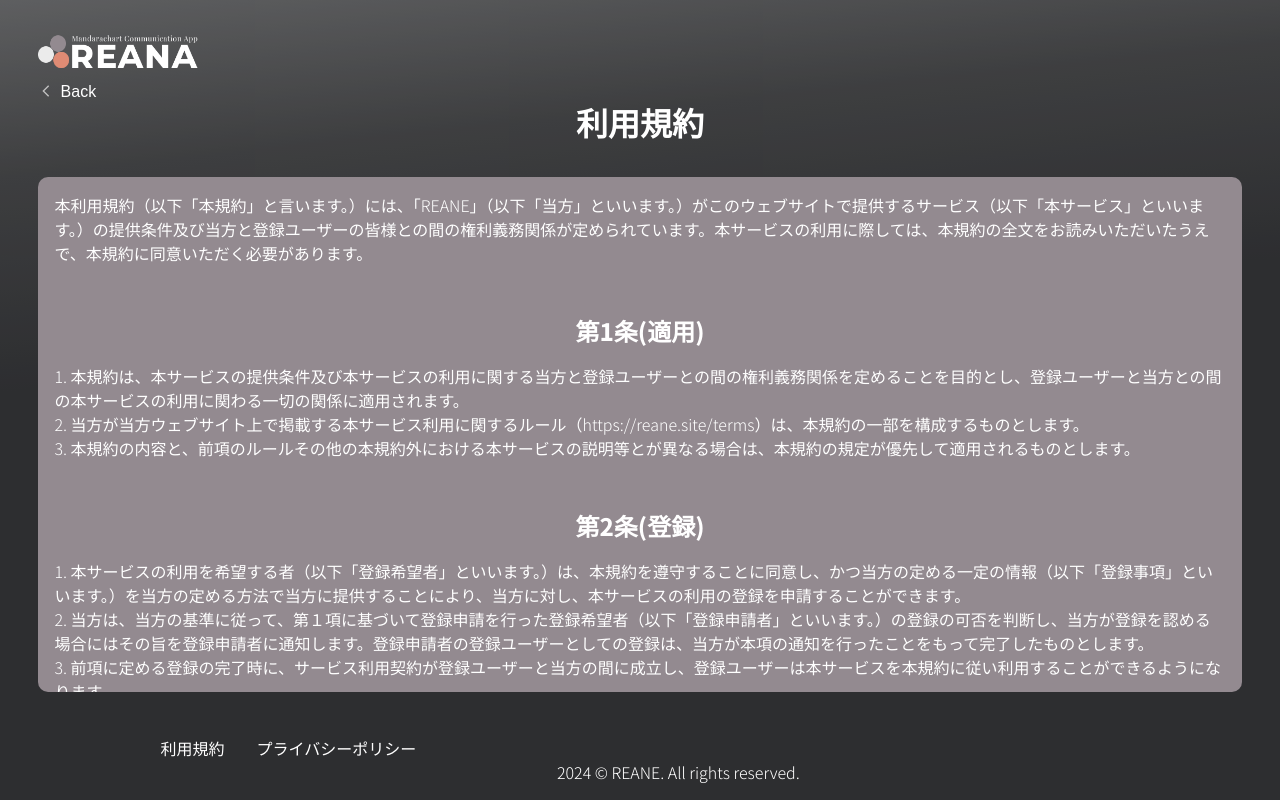
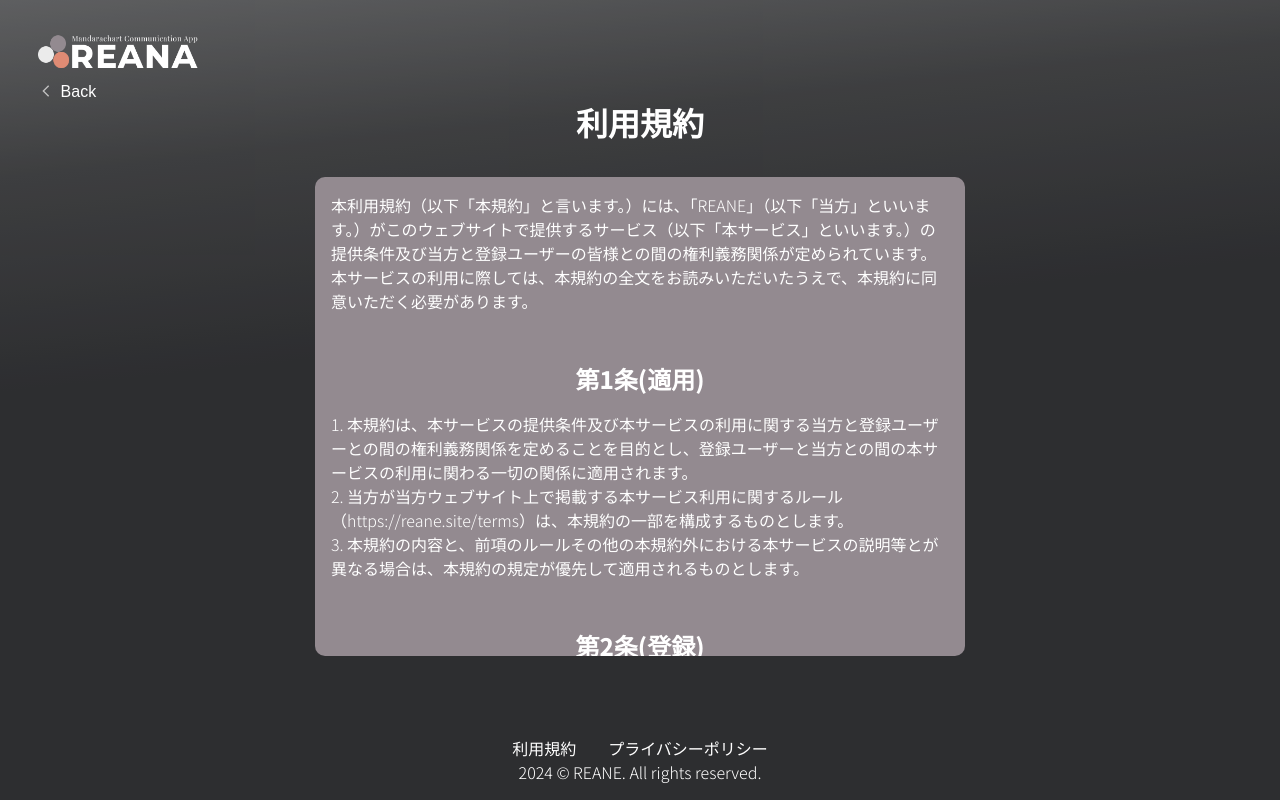
Before and after one commit to y3kh6s03/reane-frontend, a Next.js app in the folder src/: page /terms in a window 1280 px wide. Built offline with nearby package versions, Linux system fonts and the light colour scheme; no server answers.

Commit message:
プライバシーポリシーと利用規約のレイアウト修正

```diff
--- a/src/app/components/layouts/footer/Footer.tsx
+++ b/src/app/components/layouts/footer/Footer.tsx
@@ -4,15 +4,19 @@
   return (
     <footer
       style={{
+        width: "100%",
         position: 'fixed',
-        bottom: 0
+        bottom: 0,
+        left: 0
+
       }}
     >
       <div>
         <div
           style={{
-            width: '100vw',
+            width: '100%',
             maxWidth: "500px",
+            margin: "0 auto",
             display: "flex",
             gap: "2rem",
             justifyContent: "center"
--- a/src/app/features/chartView/styles/ChartView.module.scss
+++ b/src/app/features/chartView/styles/ChartView.module.scss
@@ -66,6 +66,7 @@
 .container {
   width: 100%;
   height: calc(100vh - 6rem);
+  padding-bottom: 3rem;
   display: grid;
   grid-template-rows: repeat(2, 1fr) 7fr;
   gap: 1.2rem;
--- a/src/app/privacy/page.tsx
+++ b/src/app/privacy/page.tsx
@@ -16,7 +16,7 @@
       <h1 className={styles.title}>プライバシーポリシー</h1>
       <main className={styles.mainContainer}>
         <p className={styles.paragraph}>
-          「SaboLearn」（以下「当方」といいます。）がこのウェブサイトで提供するサービス（以下「本サービス」といいます。）における、ユーザーについての個人情報を含む利用者情報の取扱いについて、以下のとおりプライバシーポリシー（以下「本ポリシー」といいます。）を定めます。
+          「REANE」（以下「当方」といいます。）がこのウェブサイトで提供するサービス（以下「本サービス」といいます。）における、ユーザーについての個人情報を含む利用者情報の取扱いについて、以下のとおりプライバシーポリシー（以下「本ポリシー」といいます。）を定めます。
         </p>
         <h2 className={styles.heading}>収集する利用者情報及び収集方法</h2>
         <p className={styles.paragraph}>
@@ -118,13 +118,13 @@
         <p className={styles.paragraph}>
           ご意見、ご質問、苦情のお申出その他利用者情報の取扱いに関するお問い合わせは、下記の窓口までお願いいたします。
         </p>
-        <p className={styles.paragraph}>連絡先 : sabolearn@gmail.com</p>
+        <p className={styles.paragraph}>連絡先 : reane.site@gmail.com</p>
 
         <h2 className={styles.heading}>プライバシーポリシーの変更手続</h2>
         <p className={styles.paragraph}>
           当方は、必要に応じて、本ポリシーを変更します。但し、法令上ユーザーの同意が必要となるような本ポリシーの変更を行う場合、変更後の本ポリシーは、当方所定の方法で変更に同意したユーザーに対してのみ適用されるものとします。なお、当方は、本ポリシーを変更する場合には、変更後の本ポリシーの施行時期及び内容を当方のウェブサイト上での表示その他の適切な方法により周知し、またはユーザーに通知します。
         </p>
-        <p>【2024年3月21日制定】</p>
+        <p>【2024年6月23日制定】</p>
       </main>
       <Footer />
     </div>
--- a/src/app/styles/globals.scss
+++ b/src/app/styles/globals.scss
@@ -10,6 +10,7 @@
 body {
   max-width: 100vw;
   height: 100%;
+  // padding-bottom: 3rem;
   overflow-x: hidden;
   @extend .font-md;
   font-family: var(--font-jp);
--- a/src/app/styles/termsAndPrivacy.module.scss
+++ b/src/app/styles/termsAndPrivacy.module.scss
@@ -12,7 +12,8 @@
 
 .mainContainer {
   width: 100%;
-  height: 70%;
+  max-width: 650px;
+  height: 65%;
   padding: 1rem;
   border-radius: 10px;
   overflow: scroll;
```
